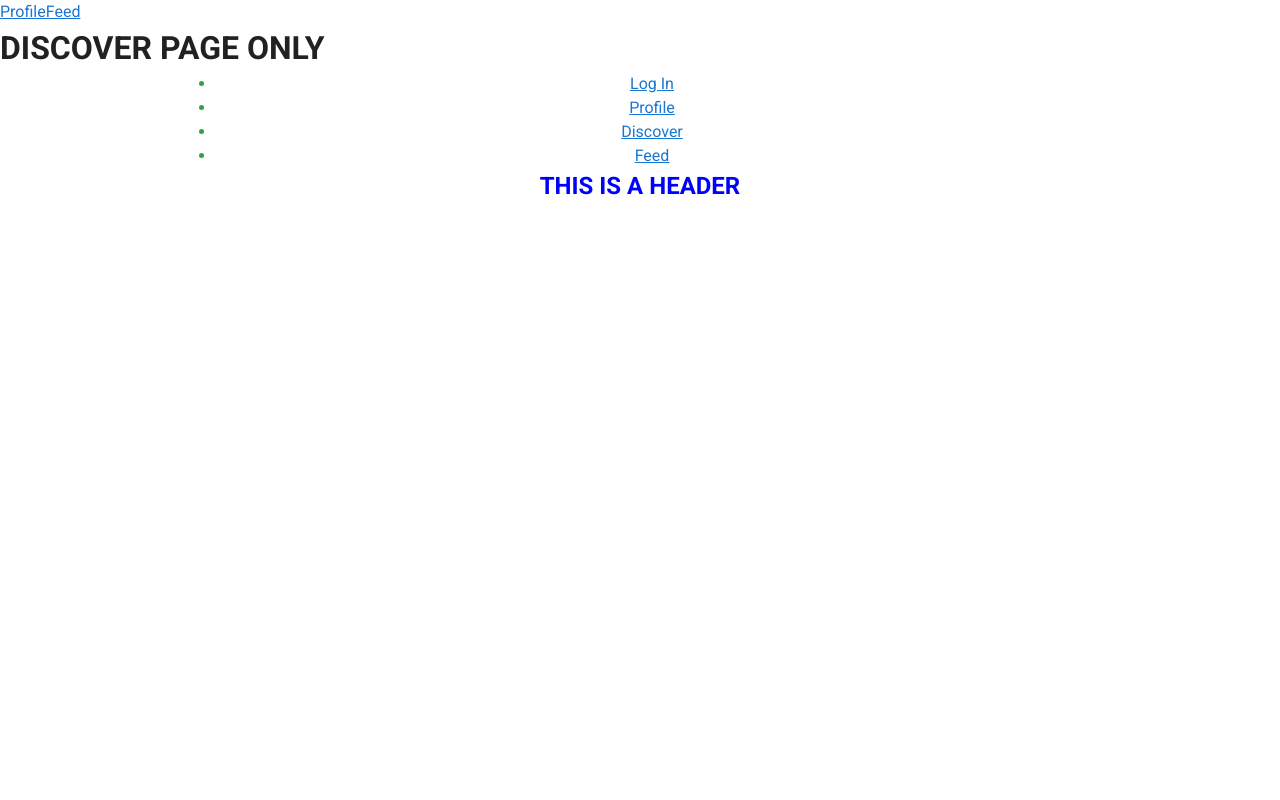
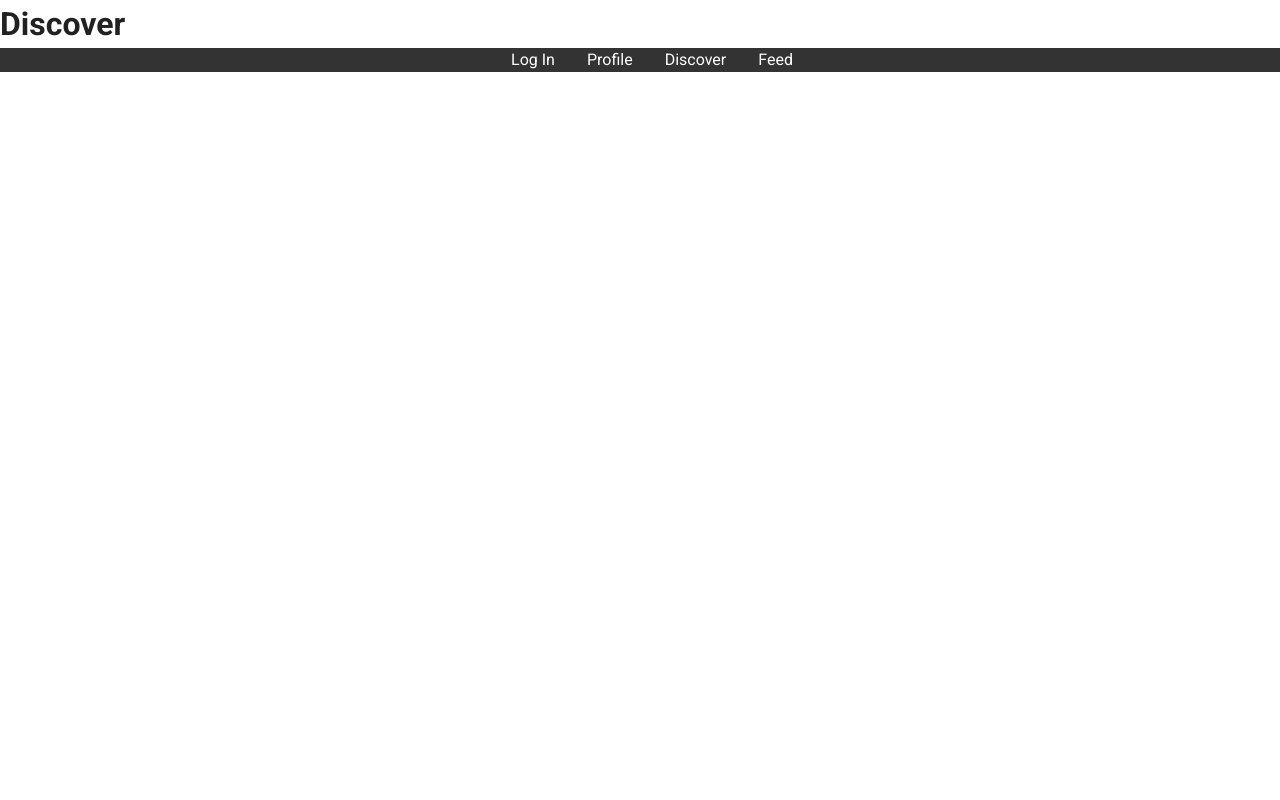
Before and after one commit to tckwong/Tweeter-Project, a Vue app: page /DiscoverView in a window 1280 px wide. Shown: the top 800 px of the page. Built offline with nearby package versions, Linux system fonts and the light colour scheme.

Commit message:
Completed Tweets basics. Add/ delete, retrieve

```diff
--- /dev/null
+++ b/src/components/DiscoverBody.vue
@@ -0,0 +1,15 @@
+<template>
+    <div>
+
+    </div>
+</template>
+
+<script>
+    export default {
+        name: 'DiscoverBody'
+    }
+</script>
+
+<style lang="scss" scoped>
+
+</style>
--- a/src/components/FeedBody.vue
+++ b/src/components/FeedBody.vue
@@ -1,6 +1,5 @@
 <template>
     <div>
-        <h1>Feed Body</h1>
         <v-col
             cols="1"
             sm="19"
--- a/src/components/Header.vue
+++ b/src/components/Header.vue
@@ -1,14 +1,13 @@
 <template>
-    <div class="pageWrapper">
+    <div>
         <nav>
             <ul>
-                <li><router-link to="/">Log In</router-link></li>
-                <li><router-link to="/ProfileView">Profile</router-link></li>
-                <li><router-link to="/DiscoverView">Discover</router-link></li>
-                <li><router-link to="/FeedView">Feed</router-link></li>
+                <li><router-link class="navLink" to="/">Log In</router-link></li>
+                <li><router-link class="navLink" to="/ProfileView">Profile</router-link></li>
+                <li><router-link class="navLink" to="/DiscoverView">Discover</router-link></li>
+                <li><router-link class="navLink" to="/FeedView">Feed</router-link></li>
             </ul>
 
-            <h1>THIS IS A HEADER</h1>
         </nav>
     </div>
 
@@ -21,10 +20,6 @@
 </script>
 
 <style scoped>
-    .pageWrapper {
-        margin-left: 15vw;
-        margin-right: 15vw;
-    }
     nav {
         text-align: center;
         color: blue;
@@ -32,8 +27,23 @@
     router-link {
         text-decoration: none;
     }
+
+    ul {
+        list-style-type: none;
+        margin: 0;
+        padding: 0;
+        overflow: hidden;
+        background-color: #333333;
+    }
     li {
-        text-decoration: none;
+        display: inline-block;
+        list-style-type: none;
         color: rgb(51, 163, 66);
     }
+    .navLink {
+        color: white;
+        text-align: center;
+        padding: 16px;
+        text-decoration: none;
+    }
 </style>
--- a/src/components/ProfileBody.vue
+++ b/src/components/ProfileBody.vue
@@ -1,5 +1,17 @@
 <template>
     <section>
+        <v-btn
+        @click="reDirectEditProfile"
+        class="mx-2"
+        fab
+        dark
+        large
+        color="cyan"
+    >
+      <v-icon dark>
+        mdi-pencil
+      </v-icon>
+    </v-btn>
         <h1>Profile</h1>
         <h3>ID:{{ userID }}</h3>
 
@@ -16,6 +28,7 @@ import cookies from 'vue-cookies'
 
     export default {
         name: "ProfileBody",
+
         data: () => {
             return {
                 userID: "",
@@ -68,13 +81,18 @@ import cookies from 'vue-cookies'
                     console.error("There was an error: " +error);
                 })
             },
+            reDirectEditProfile() {
+                console.log("RUNNING");
+                this.$router.push({ path: '/ProfileEditView' });
+            },
             getMyCookies() {
                 var getCookie = cookies.get('loginData');
                 this.userID = getCookie.userId;
                 this.userName = getCookie.username;
                 this.userEmail = getCookie.email;
                 this.userBio = getCookie.bio;
-            }
+            },
+
         },
         beforeMount() {
             this.getMyCookies();
@@ -85,7 +103,9 @@ import cookies from 'vue-cookies'
 <style lang="scss" scoped>
     section {
         background-color: rgb(184, 204, 240);
-        height: 40vh;
+        height: 50vh;
+        margin-left: 10vw;
+        margin-right: 10vw;
     }
 
     img {
--- /dev/null
+++ b/src/components/ProfileBodyEdit.vue
@@ -0,0 +1,38 @@
+<template>
+
+    <section>
+        <h1>EDIT TIME</h1>
+        <v-btn
+        class="mx-2"
+        fab
+        dark
+        large
+        color="yellow"
+        >
+        <v-icon dark>
+        mdi-pencil
+        </v-icon>
+        </v-btn>
+        <h1>Profile</h1>
+        <h3>ID:{{ userID }}</h3>
+
+        <img :src="require('@/assets/defaultProfile.png')"/>
+        <p>Name: {{ userName }}</p>
+        <p>Email: {{ userEmail }}</p>
+        <p>Bio: {{ userBio }}</p>
+</section>
+
+</template>
+
+<script>
+// import axios from 'axios'
+// import cookies from 'vue-cookies'
+
+    export default {
+        name: "ProfileBodyEdit"
+    }
+</script>
+
+<style lang="scss" scoped>
+
+</style>
--- a/src/router/index.js
+++ b/src/router/index.js
@@ -3,6 +3,7 @@ import VueRouter from 'vue-router'
 import FeedView from '../views/FeedView.vue'
 import LoginView from '../views/LoginView.vue'
 import ProfileView from '../views/ProfileView.vue'
+import ProfileEditView from '../views/ProfileEditView.vue'
 import DiscoverView from '../views/DiscoverView.vue'
 
 Vue.use(VueRouter)
@@ -27,12 +28,16 @@ const routes = [
     path: '/FeedView',
     name: 'FeedView',
     component: FeedView,
-
+  },
+  {
+    path: '/ProfileEditView',
+    name: 'ProfileEditView',
+    component: ProfileEditView,
+  },
     // route level code-splitting
     // this generates a separate chunk (about.[hash].js) for this route
     // which is lazy-loaded when the route is visited.
     // component: () => import(/* webpackChunkName: "about" */ '../views/About.vue')
-  }
 ]
 
 const router = new VueRouter({
--- a/src/views/DiscoverView.vue
+++ b/src/views/DiscoverView.vue
@@ -1,23 +1,28 @@
 <template>
     <div>
-        <router-link to="/ProfileView">Profile</router-link>
-        <router-link to="/FeedView">Feed</router-link>
-        <h1>DISCOVER PAGE ONLY</h1>
-        <Header/>
-        <Footer/>
+      <h1>Discover</h1>
+      <Header/>
+      <DiscoverBody/>
+      <Footer/>
     </div>
 </template>
 
 <script>
 // @ is an alias to /src
 import Header from '@/components/Header.vue'
+import DiscoverBody from '@/components/DiscoverBody.vue'
 import Footer from '@/components/Footer.vue'
 
 export default {
   name: 'DiscoverView',
   components: {
     Header,
+    DiscoverBody,
     Footer
   }
 }
 </script>
+
+<style>
+
+</style>
--- a/src/views/FeedView.vue
+++ b/src/views/FeedView.vue
@@ -1,5 +1,6 @@
 <template>
-    <div  class="pageWrapper">
+    <div>
+        <h1>Feed Page</h1>
         <Header/>
         <FeedBody/>
         <Footer/>
@@ -22,9 +23,6 @@ export default {
 }
 </script>
 
-<style>
-  .pageWrapper {
-        margin-left: 20vw;
-        margin-right: 20vw;
-    }
+<style scoped>
+
 </style>
--- a/src/views/LoginView.vue
+++ b/src/views/LoginView.vue
@@ -1,7 +1,5 @@
 <template>
     <div>
-        <router-link to="/FeedView">Feed</router-link> |
-        <router-link to="/DiscoverView">Discover</router-link>
 
         <LogInPage/>
 
--- /dev/null
+++ b/src/views/ProfileEditView.vue
@@ -0,0 +1,29 @@
+<template>
+    <div>
+        <router-link to="/FeedView">Feed</router-link> |
+        <router-link to="/DiscoverView">Feed</router-link>
+        <h1>PROFILE PAGE (EDIT)</h1>
+
+        <Header/>
+        <ProfileBodyEdit/>
+        <Footer/>
+
+
+    </div>
+</template>
+
+<script>
+// @ is an alias to /src
+import Header from '@/components/Header.vue'
+import ProfileBodyEdit from '@/components/ProfileBodyEdit.vue'
+import Footer from '@/components/Footer.vue'
+
+export default {
+  name: 'ProfileEditView',
+  components: {
+    Header,
+    ProfileBodyEdit,
+    Footer,
+  }
+}
+</script>
--- a/src/views/ProfileView.vue
+++ b/src/views/ProfileView.vue
@@ -1,7 +1,5 @@
 <template>
     <div>
-        <router-link to="/FeedView">Feed</router-link> |
-        <router-link to="/DiscoverView">Feed</router-link>
         <h1>PROFILE PAGE</h1>
 
         <Header/>
```
Also changed, not shown: src/components/FeedBodyTweetFeed.vue (+46 -35 lines), 1 other file (tests, documents, lock files or other folders).
